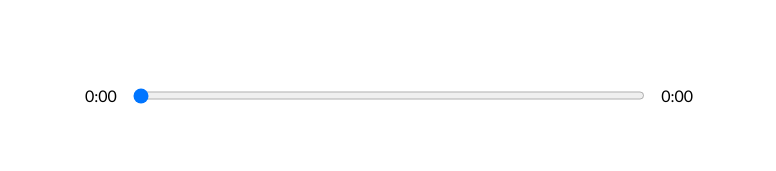
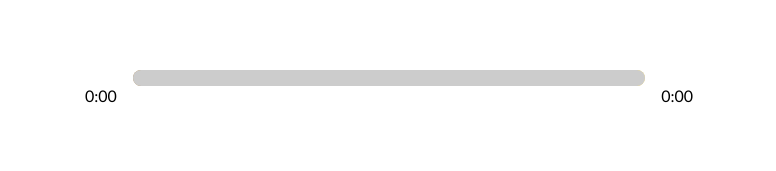
Before and after one commit to DevanshSK/react-music-player, a React (Create React App) app: page / in a window 1280 px wide. Shown: the part 490-661 px from the top of the page, without its empty margins (251-1027 px from the left). Built offline with nearby package versions, Linux system fonts and the light colour scheme.

Commit message:
Input slider styled

```diff
--- a/src/App.js
+++ b/src/App.js
@@ -19,6 +19,7 @@
   const [songInfo, setSongInfo] = useState({
     currentTime: 0,
     duration: 0,
+    animationPercentage: 0,
   });
   const [libraryStatus, setLibraryStatus] = useState(false);
 
@@ -26,7 +27,17 @@
   const timeUpdateHandler = (e) => {
     let current = e.target.currentTime;
     let songDuration = e.target.duration;
-    setSongInfo({ ...songInfo, currentTime: current, duration: songDuration });
+    // Calaculate percentage
+    const roundedCurrent = Math.round(current);
+    const roundedDuration = Math.round(songDuration);
+    const animation = Math.round((roundedCurrent / roundedDuration) * 100);
+    console.log(songInfo.animationPercentage);
+    setSongInfo({
+      ...songInfo,
+      currentTime: current,
+      duration: songDuration,
+      animationPercentage: animation,
+    });
   };
 
   return (
--- a/src/components/Player.js
+++ b/src/components/Player.js
@@ -62,10 +62,21 @@
     }
   };
 
+  // Adding styles
+  const trackAnim = {
+    transform: `translateX(${songInfo.animationPercentage}%)`,
+  };
+
   return (
     <div className="player">
       <div className="time-control">
         <p>{getTime(songInfo.currentTime)} </p>
+        <div
+          style={{
+            background: `linear-gradient(to right, ${currentSong.color[0]}, ${currentSong.color[1]})`,
+          }}
+          className="track"
+        >
           <input
             min={0}
             onChange={dragHandler}
@@ -73,6 +84,8 @@
             value={songInfo.currentTime}
             type="range"
           />
+          <div style={trackAnim} className="animate-track"></div>
+        </div>
         <p>{songInfo.duration ? getTime(songInfo.duration) : "0:00"}</p>
       </div>
       <div className="play-control">
--- a/src/data.js
+++ b/src/data.js
@@ -10,7 +10,7 @@
       cover: "https://i.scdn.co/image/ab67616d0000b273c7ca2ada3536de8f9d570732",
       id: uuidv4(),
       active: true,
-      color: ["#3f564e", "#91a390"],
+      color: ["#b6915a", "#fcdf67"],
       audio: "https://mp3.chillhop.com/serve.php/?mp3=41890",
     },
     {
@@ -20,7 +20,7 @@
       cover: "https://i.scdn.co/image/ab67616d0000b27326b04e87d8297b1b507c2cd8",
       id: uuidv4(),
       active: false,
-      color: ["#be4e2b", "#fc7203"],
+      color: ["#f67f00", "#febe36"],
       audio: "https://mp3.chillhop.com/serve.php/?mp3=36925",
     },
     {
@@ -30,7 +30,7 @@
       cover: "https://i.scdn.co/image/ab67616d0000b27368b3919dab921f1452202bb0",
       id: uuidv4(),
       active: false,
-      color: ["#99412b", "#bc9631"],
+      color: ["#f3684a", "#ffd245"],
       audio: "https://mp3.chillhop.com/serve.php/?mp3=41956",
     },
     {
@@ -70,7 +70,7 @@
       cover: "https://i.scdn.co/image/ab67616d0000b273e5852cd50201ae82191cc7ba",
       id: uuidv4(),
       active: false,
-      color: ["#051223", "#a9847c"],
+      color: ["#264d6c", "#a9847c"],
       audio: "https://mp3.chillhop.com/serve.php/?mp3=32860",
     },
   ];
--- a/src/styles/_player.scss
+++ b/src/styles/_player.scss
@@ -11,7 +11,10 @@
 
   input{
     width: 100%;
-    padding: 1rem 0rem;
+    // padding: 1rem 0rem;
+    -webkit-appearance: none;
+    background: transparent;
+    cursor: pointer;
   }
   p{
     padding: 1rem;
@@ -28,3 +31,31 @@
     cursor: pointer;
   }
 }
+
+input[type="range"]:focus {
+  outline: none;
+}
+input[type="range"]::-webkit-slider-thumb{
+  -webkit-appearance: none;
+  width: 16px;
+  height: 16px;
+  visibility: hidden;
+}
+.track{
+  background: lightblue;
+  width: 100%;
+  height: 1rem;
+  position: relative;
+  border-radius: 1rem;
+  overflow: hidden;
+}
+.animate-track{
+  background: rgb(204,204,204);
+  width: 100%;
+  height: 100%;
+  position: absolute;
+  top: 0;
+  left: 0;
+  transform: translateX(0%);
+  pointer-events: none;
+}
--- a/src/styles/app.scss
+++ b/src/styles/app.scss
@@ -14,7 +14,7 @@
   color: rgb(100, 100, 100)
 }
 
-@import './player';
-@import './song';
-@import './library';
-@import './nav';
+@import '../styles/player';
+@import '../styles/song';
+@import '../styles/library';
+@import '../styles/nav';
```
Lines whose indentation alone changed are shown as unchanged.
